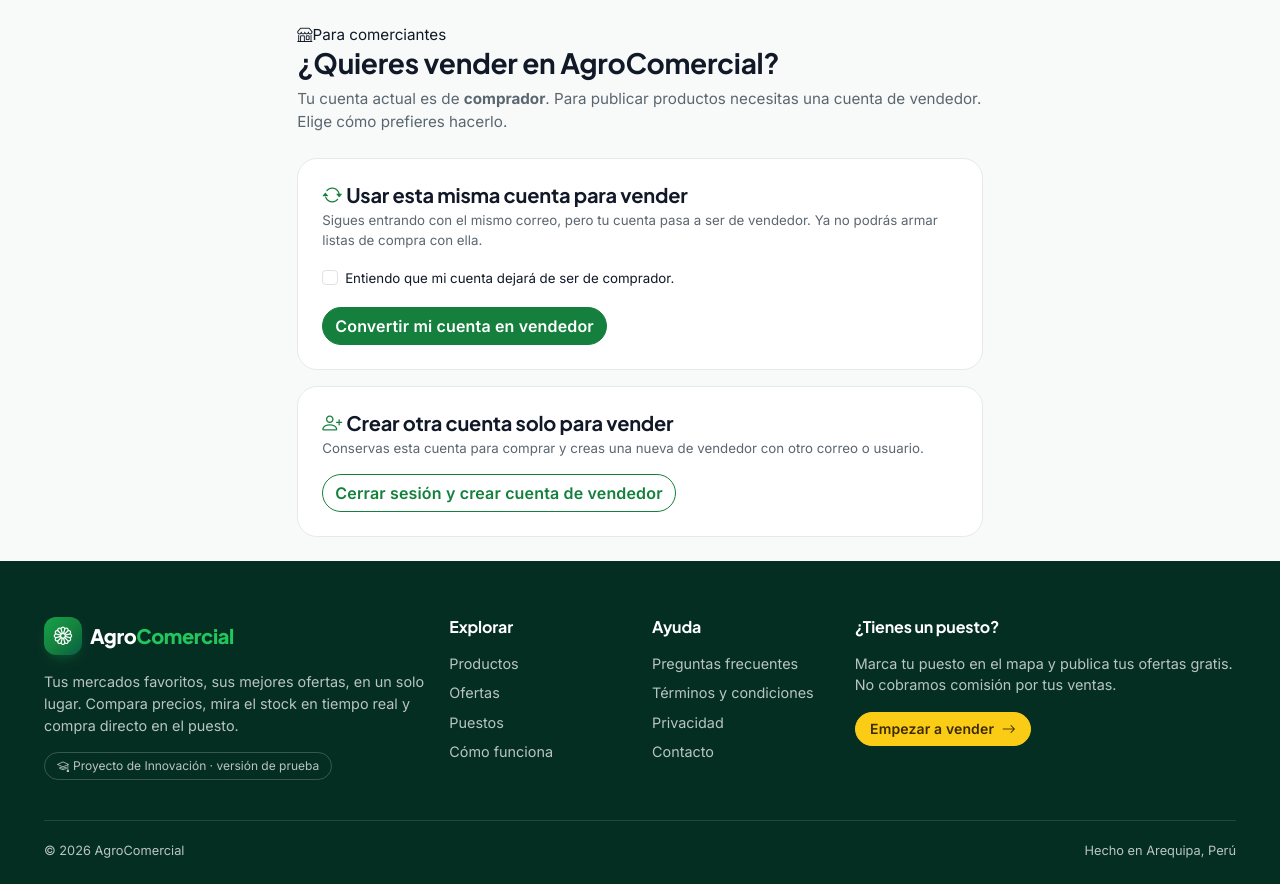
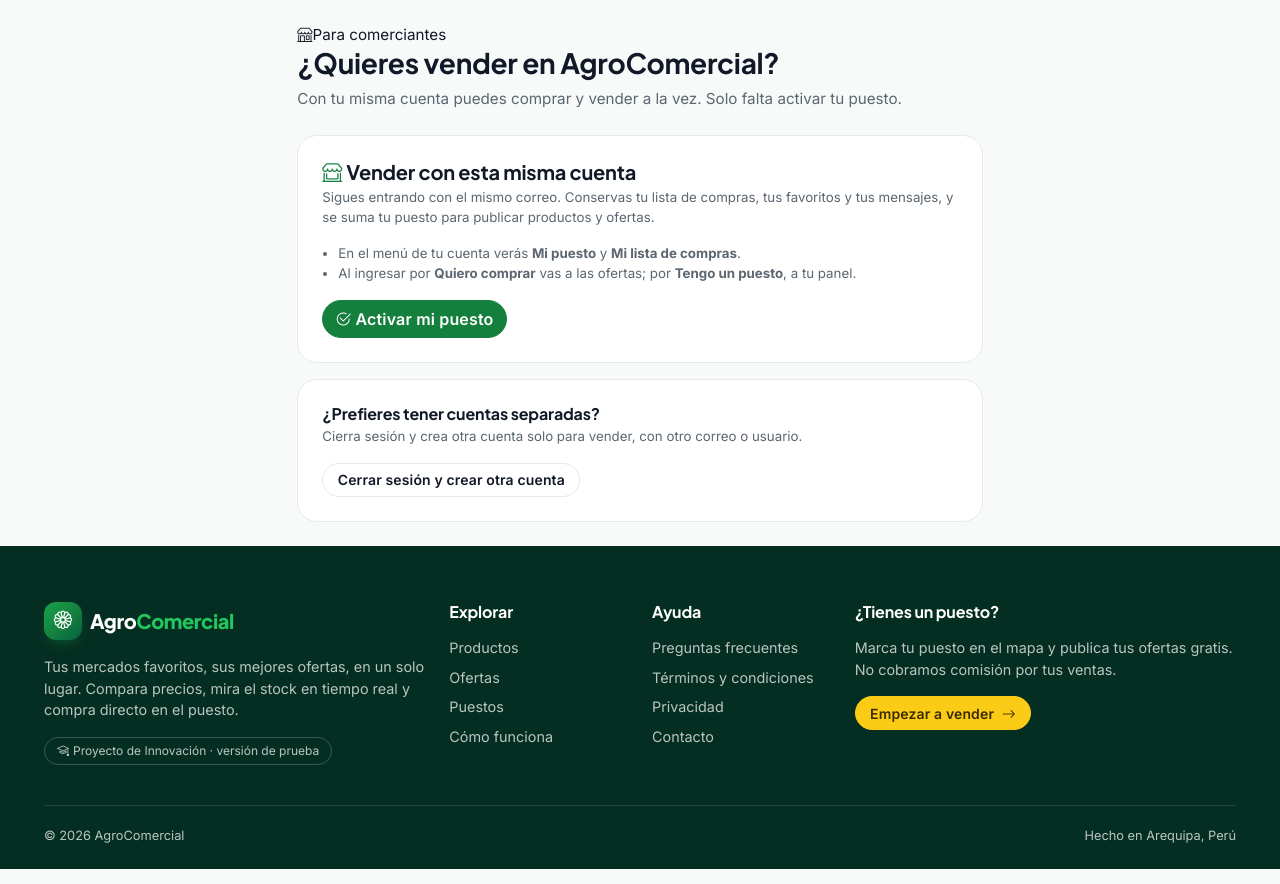
Before and after one commit to fabrizio1350/AGRO-COMERCIAL, a Django app: page /quiero-vender/ in a window 1280 px wide. Shown: the part 141-1025 px from the top of the page. Run offline with Django 5.2, Linux system fonts and the light colour scheme; the visitor is signed in with stand-in values (Sample User, id 1); data comes from the database, SQL or seed files in the repository; data that the repository does not hold is empty; parts of the project's set-up code (start-up, migrations or seed data) failed here and were passed over.

Commit message:
activar puesto sin perder la lista

```diff
--- a/templates/quiero_vender.html
+++ b/templates/quiero_vender.html
@@ -7,32 +7,33 @@
     <div class="col-lg-8 col-xl-7">
         <span class="antetitulo"><i class="bi bi-shop" aria-hidden="true"></i>Para comerciantes</span>
         <h1 class="h3 fw-bold mb-2">¿Quieres vender en AgroComercial?</h1>
-        <p class="text-muted mb-4">Tu cuenta actual es de <strong>comprador</strong>. Para publicar productos necesitas una cuenta de vendedor. Elige cómo prefieres hacerlo.</p>
+        <p class="text-muted mb-4">Con tu misma cuenta puedes comprar y vender a la vez. Solo falta activar tu puesto.</p>
 
         <div class="ficha-compra mb-3">
-            <h2 class="h5 fw-bold mb-1"><i class="bi bi-arrow-repeat me-1 text-success" aria-hidden="true"></i>Usar esta misma cuenta para vender</h2>
+            <h2 class="h5 fw-bold mb-1"><i class="bi bi-shop-window me-1 text-success" aria-hidden="true"></i>Vender con esta misma cuenta</h2>
             <p class="small text-muted mb-3">
-                Sigues entrando con el mismo correo{% if perfil_global.google_sub %} y el mismo botón de Google{% endif %}, pero tu cuenta pasa a ser de vendedor.
-                Ya no podrás armar listas de compra con ella{% if total_lista %} y se borrarán los {{ total_lista }} producto{{ total_lista|pluralize }} que tienes en tu lista{% endif %}.
+                Sigues entrando con el mismo correo{% if perfil_global.google_sub %} y el mismo botón de Google{% endif %}.
+                Conservas tu lista de compras{% if total_lista %} ({{ total_lista }} producto{{ total_lista|pluralize }}){% endif %}, tus favoritos y tus mensajes,
+                y se suma tu puesto para publicar productos y ofertas.
             </p>
+            <ul class="small text-muted ps-3 mb-3">
+                <li>En el menú de tu cuenta verás <strong>Mi puesto</strong> y <strong>Mi lista de compras</strong>.</li>
+                <li>Al ingresar por <strong>Quiero comprar</strong> vas a las ofertas; por <strong>Tengo un puesto</strong>, a tu panel.</li>
+            </ul>
             <form method="post">
                 {% csrf_token %}
                 <input type="hidden" name="accion" value="convertir">
-                <div class="form-check mb-3">
-                    <input class="form-check-input" type="checkbox" name="confirmo" value="1" id="confirmo" required>
-                    <label class="form-check-label small" for="confirmo">Entiendo que mi cuenta dejará de ser de comprador.</label>
-                </div>
-                <button type="submit" class="btn btn-success fw-semibold">Convertir mi cuenta en vendedor</button>
+                <button type="submit" class="btn btn-success fw-semibold"><i class="bi bi-check2-circle me-1" aria-hidden="true"></i>Activar mi puesto</button>
             </form>
         </div>
 
         <div class="ficha-compra">
-            <h2 class="h5 fw-bold mb-1"><i class="bi bi-person-plus me-1 text-success" aria-hidden="true"></i>Crear otra cuenta solo para vender</h2>
-            <p class="small text-muted mb-3">Conservas esta cuenta para comprar y creas una nueva de vendedor con otro correo o usuario.</p>
+            <h2 class="h6 fw-bold mb-1">¿Prefieres tener cuentas separadas?</h2>
+            <p class="small text-muted mb-3">Cierra sesión y crea otra cuenta solo para vender, con otro correo o usuario.</p>
             <form method="post">
                 {% csrf_token %}
                 <input type="hidden" name="accion" value="otra_cuenta">
-                <button type="submit" class="btn btn-outline-success fw-semibold">Cerrar sesión y crear cuenta de vendedor</button>
+                <button type="submit" class="btn btn-outline-secondary btn-sm">Cerrar sesión y crear otra cuenta</button>
             </form>
         </div>
     </div>
```
